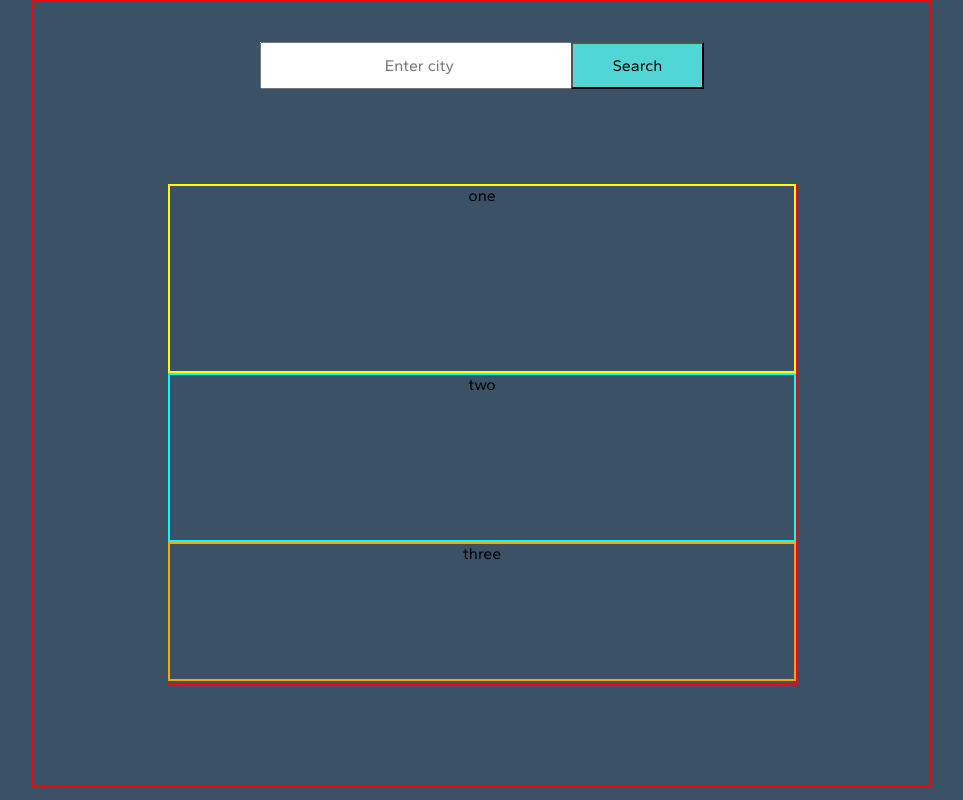
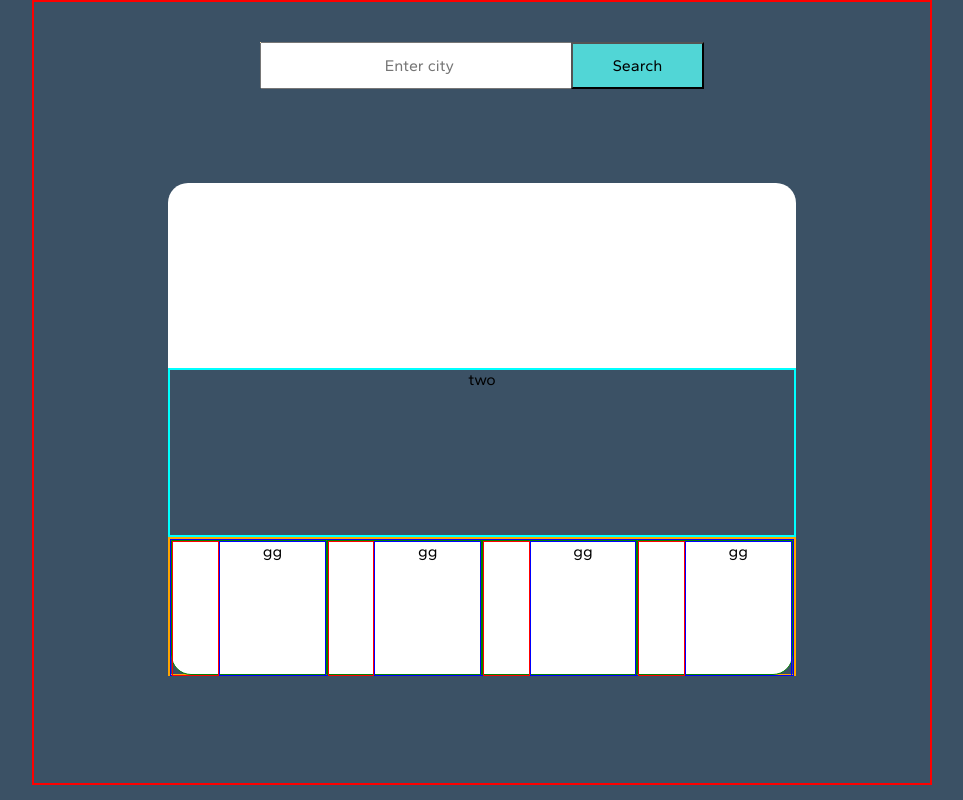
Before and after one commit to leston-64code/Weather-app, a React (Create React App) app: page / in a window 1280 px wide. Shown: the whole page, without its empty margins (158-1121 px from the left). Built offline with nearby package versions, Linux system fonts and the light colour scheme; some icons are missing.

Commit message:
further css done

```diff
--- a/src/components/Temperature.js
+++ b/src/components/Temperature.js
@@ -22,9 +22,38 @@ function Temperature() {
       </div>
 
       <div className="three">
-        <div className="three-one">one</div>
+        <div className="three-one">
+        <i class="wi wi-day-storm-showers icon-one"></i>
+        </div>
         <div className="three-two">two</div>
-        <div className="three-three">three</div>
+        <div className="three-three">
+          <div className="three-three-flexer">
+          <div className="last-one hello ">
+            <div className="last-container">
+              <div className="onner"><i class="wi wi-night-sleet"></i></div>
+              <div className="twoer">gg</div>
+            </div>
+          </div>
+          <div className="last-two hello ">
+          <div className="last-container">
+          <div className="onner"><i class="wi wi-night-sleet"></i></div>
+              <div className="twoer">gg</div>
+          </div>
+          </div>
+          <div className="last-three hello ">
+          <div className="last-container">
+          <div className="onner"><i class="wi wi-night-sleet"></i></div>
+              <div className="twoer">gg</div>
+          </div>
+          </div>
+          <div className="last-four hello ">
+          <div className="last-container">
+          <div className="onner"><i class="wi wi-night-sleet"></i></div>
+              <div className="twoer">gg</div>
+          </div>
+          </div>
+          </div>
+        </div>
       </div>
     </div>
   );
--- a/src/components/style.css
+++ b/src/components/style.css
@@ -69,7 +69,7 @@
 
 
 .three{
-    border:1px solid red;
+    /* border:1px solid red; */
     width: 70%;
     margin: auto;
     margin-top: 100px;
@@ -78,9 +78,18 @@
 }
 
 .three-one{
-    border: 2px solid yellow;
+    /* border: 2px solid yellow; */
     height: 37%;
+    background-color: white;
+    border-radius: 20px 20px 0 0 ;
 }
+
+.icon-one{
+    margin-top: 31px;
+    font-size: 100px;
+}
+
+
 .three-two{
     border: 2px solid cyan;
     height: 33%;
@@ -90,19 +99,92 @@
     height: 27%;
 }
 
+.three-three-flexer{
+    border:1px solid blue;
+    display: flex;
+    height: 100%;
+
+}
+
+.last-one{
+    border: 1px solid green;
+    width: 25%;
+    border-radius: 0 0 0 20px;
+}
+.last-two{
+    border: 1px solid green;
+    width: 25%;
+
+}
+.last-three{
+    border: 1px solid green;
+    width: 25%;
+
+}
+.last-four{
+    border: 1px solid green;
+    width: 25%;
+    border-radius: 0 0 20px 0;
+}
+.hello{
+    background-color: white;
+}
+
+.last-container{
+    display:flex;
+    height: 100%;
+}
+
+.onner {
+    border:1px solid red;
+    height:100%;
+    width:30%
+}
+.onner i{
+    font-size: 33px;
+    margin-top: 70%
+}
+
+.twoer{
+    border: 1px solid blue;
+    height:100%;
+    width:70%;
+}
+
 
 @media (max-width:500px){
     .one{
-        width:100vw
+        width:100vw;
     }
-    /* .search-button{
-        width: 120%;
-    } */
+    .icon-one{
+        margin-top: 45px;
+        font-size:80px;
+    }
 
     .two{
         width: 80%;
     }
     .three{
         width: 90%;
+        margin-top:0;
+
     }
+    .three-three-flexer{
+        flex-wrap: wrap;
+
+    }
+    .three-three{
+        height: 200px;
+    }
+    .hello{
+        width: 49%;
+        /* height: 50%; */
+    }
+    .last-one{
+        border-radius: 0 0 0 0 ;
+    }
+    .last-three{
+        border-radius: 0 0 0 20px;
+    }
+
 }
```
